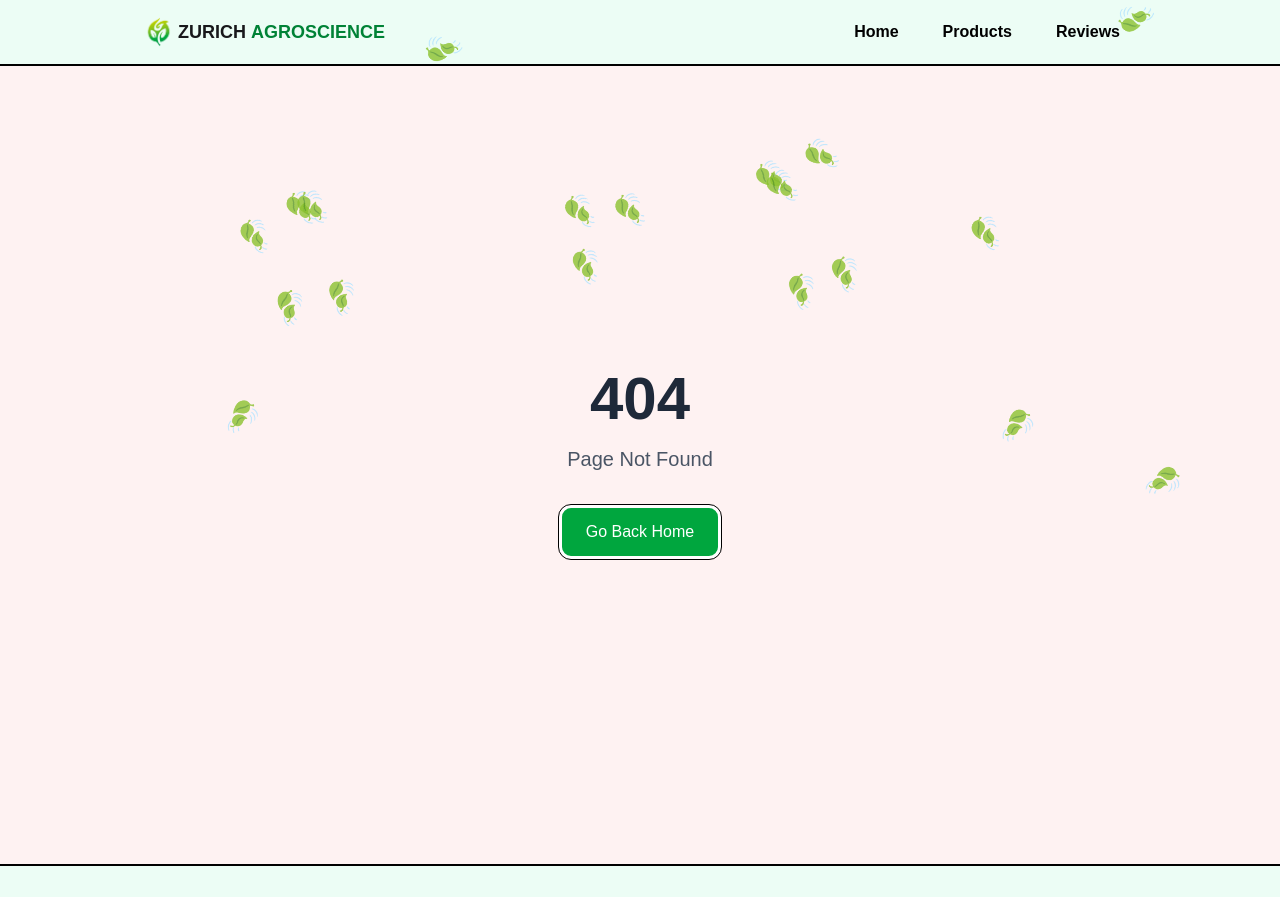
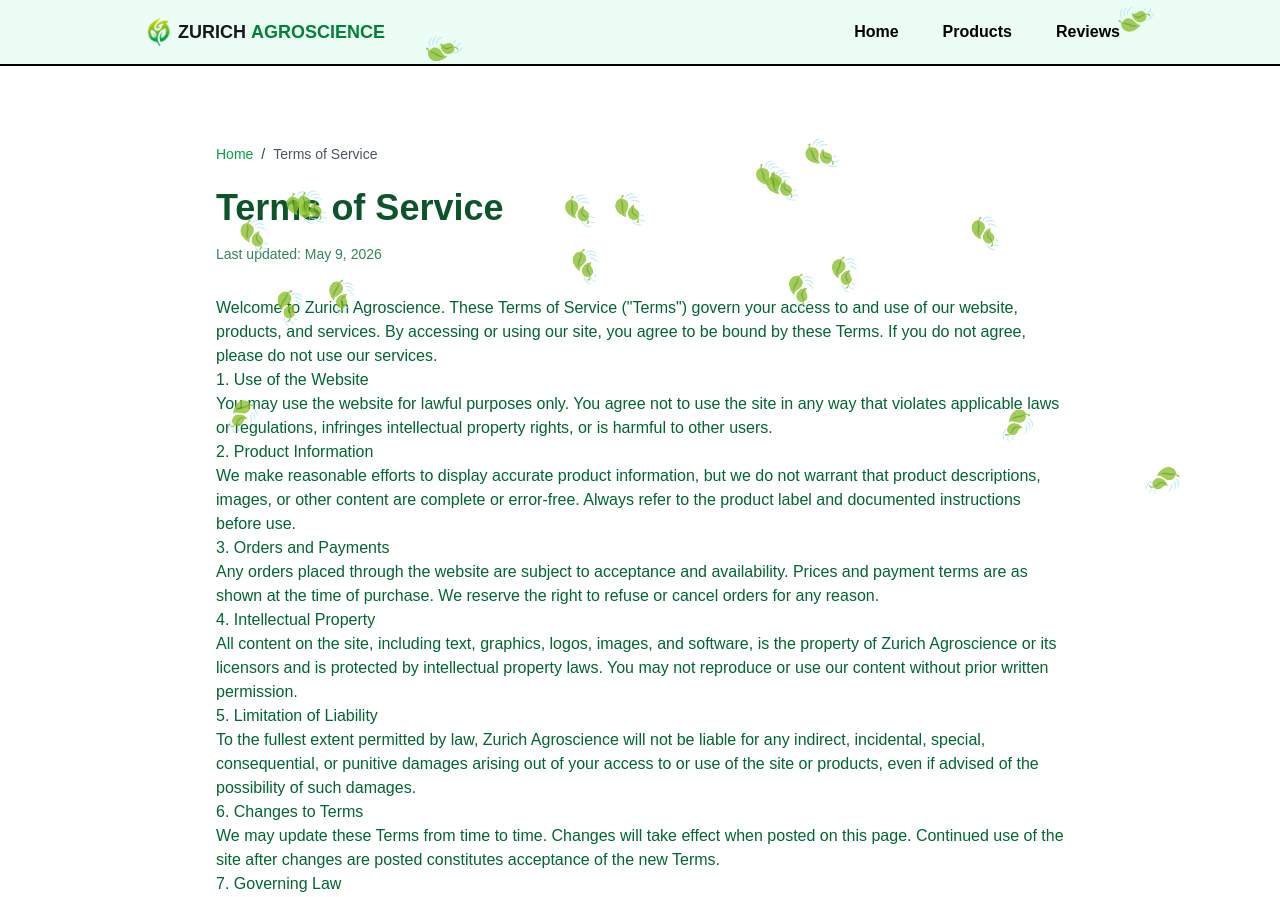
Before and after one commit to janhwiseeds-cloud/zurich-final, a Next.js app: page /terms in a window 1280 px wide. Before the commit this address had no page. Shown: the top 897 px of the page. Built offline with nearby package versions, Linux system fonts and the light colour scheme; a web font is replaced by a local one.

Commit message:
feat: n progress bar and privacy and terms page

```diff
--- a/app/layout.tsx
+++ b/app/layout.tsx
@@ -7,6 +7,7 @@ import Footer from "@/components/Footer";
 import { generateMetadataConfig, siteConfig } from "@/lib/seo";
 import { OrganizationSchema } from "@/components/StructuredData";
 import FallingLeaves from "@/components/FallingLeaves";
+import TopLoader from "@/components/top-loader";
 
 const gabarito = Gabarito({
   subsets: ["latin"],
@@ -57,9 +58,10 @@ export default function RootLayout({
         <meta name="format-detection" content="telephone=no" />
         <OrganizationSchema />
       </head>
-      <body className="min-h-full scroll-smooth flex flex-col pt-16">
+      <body suppressHydrationWarning className="min-h-full scroll-smooth flex flex-col pt-16">
         <Navbar />
         <FallingLeaves />
+        <TopLoader />
         {children}
         <Footer />
       </body>
--- /dev/null
+++ b/app/privacy/page.tsx
@@ -0,0 +1,93 @@
+import { Metadata } from "next";
+import Link from "next/link";
+import { generateMetadataConfig, siteConfig } from "@/lib/seo";
+
+export const metadata: Metadata = {
+  ...generateMetadataConfig({
+    title: "Privacy Policy | Zurich Agroscience",
+    description: "Zurich Agroscience's privacy practices and how we handle your personal data.",
+    url: `${siteConfig.url}/privacy`,
+    type: "website",
+  }),
+  keywords: ["privacy policy", "data protection", "zurich agroscience"],
+};
+
+export default function PrivacyPage() {
+  return (
+    <main className="min-h-screen py-20 bg-white text-green-900">
+      <div className="max-w-4xl mx-auto px-6">
+        <nav className="mb-6 text-sm">
+          <Link href="/" className="text-green-600 hover:underline">
+            Home
+          </Link>
+          <span className="px-2">/</span>
+          <span className="text-gray-600">Privacy Policy</span>
+        </nav>
+
+        <h1 className="text-3xl md:text-4xl font-bold mb-4">Privacy Policy</h1>
+        <p className="text-sm text-green-800/80 mb-8">Last updated: May 9, 2026</p>
+
+        <section className="prose max-w-none text-green-800 mb-8">
+          <p>
+            Zurich Agroscience values your privacy. This Privacy Policy explains how we collect, use,
+            disclose, and protect your personal information when you use our website and services.
+          </p>
+
+          <h2>1. Information We Collect</h2>
+          <p>
+            We may collect personal information that you provide to us directly (such as name, email,
+            phone number, billing/shipping address), as well as information collected automatically (such as
+            IP address, device information, and usage data).
+          </p>
+
+          <h2>2. How We Use Your Information</h2>
+          <p>
+            We use the information to provide and improve our services, process orders, communicate with
+            you, comply with legal obligations, and for marketing purposes where you have consented.
+          </p>
+
+          <h2>3. Cookies and Tracking</h2>
+          <p>
+            We use cookies and similar technologies to enhance user experience, remember preferences, and
+            analyze site traffic. You can manage cookie preferences in your browser settings.
+          </p>
+
+          <h2>4. Sharing and Disclosure</h2>
+          <p>
+            We may share information with service providers, payment processors, shipping partners, and as
+            required by law. We do not sell your personal information to third parties.
+          </p>
+
+          <h2>5. Data Security</h2>
+          <p>
+            We implement reasonable security measures to protect personal information. However, no method
+            of transmission or electronic storage is completely secure.
+          </p>
+
+          <h2>6. Your Rights</h2>
+          <p>
+            Depending on your jurisdiction, you may have rights to access, correct, delete, or restrict the
+            processing of your personal data. Contact us to exercise these rights.
+          </p>
+
+          <h2>7. International Transfers</h2>
+          <p>
+            Your data may be transferred and processed in countries other than your own. We take steps to
+            ensure appropriate safeguards are in place.
+          </p>
+
+          <h2>8. Changes to this Policy</h2>
+          <p>
+            We may update this Privacy Policy periodically. We will post changes on this page with an updated
+            effective date.
+          </p>
+
+          <h2>9. Contact Us</h2>
+          <p>
+            For privacy inquiries, please contact us through the contact page on our website or at hello@xrahman.com.
+          </p>
+        </section>
+      </div>
+    </main>
+  );
+}
--- /dev/null
+++ b/app/terms/page.tsx
@@ -0,0 +1,98 @@
+import { Metadata } from "next";
+import Link from "next/link";
+import { generateMetadataConfig, siteConfig } from "@/lib/seo";
+
+export const metadata: Metadata = {
+  ...generateMetadataConfig({
+    title: "Terms of Service | Zurich Agroscience",
+    description: "The terms and conditions that govern use of the Zurich Agroscience website and services.",
+    url: `${siteConfig.url}/terms`,
+    type: "website",
+  }),
+  keywords: [
+    "terms of service",
+    "terms",
+    "zurich agroscience",
+    "legal",
+  ],
+};
+
+export default function TermsPage() {
+  return (
+    <main className="min-h-screen py-20 bg-white text-green-900">
+      <div className="max-w-4xl mx-auto px-6">
+        <nav className="mb-6 text-sm">
+          <Link href="/" className="text-green-600 hover:underline">
+            Home
+          </Link>
+          <span className="px-2">/</span>
+          <span className="text-gray-600">Terms of Service</span>
+        </nav>
+
+        <h1 className="text-3xl md:text-4xl font-bold mb-4">Terms of Service</h1>
+        <p className="text-sm text-green-800/80 mb-8">Last updated: May 9, 2026</p>
+
+        <section className="prose max-w-none text-green-800 mb-8">
+          <p>
+            Welcome to Zurich Agroscience. These Terms of Service ("Terms") govern your access to and use
+            of our website, products, and services. By accessing or using our site, you agree to be bound
+            by these Terms. If you do not agree, please do not use our services.
+          </p>
+
+          <h2>1. Use of the Website</h2>
+          <p>
+            You may use the website for lawful purposes only. You agree not to use the site in any way that
+            violates applicable laws or regulations, infringes intellectual property rights, or is harmful to
+            other users.
+          </p>
+
+          <h2>2. Product Information</h2>
+          <p>
+            We make reasonable efforts to display accurate product information, but we do not warrant that
+            product descriptions, images, or other content are complete or error-free. Always refer to the
+            product label and documented instructions before use.
+          </p>
+
+          <h2>3. Orders and Payments</h2>
+          <p>
+            Any orders placed through the website are subject to acceptance and availability. Prices and
+            payment terms are as shown at the time of purchase. We reserve the right to refuse or cancel
+            orders for any reason.
+          </p>
+
+          <h2>4. Intellectual Property</h2>
+          <p>
+            All content on the site, including text, graphics, logos, images, and software, is the property
+            of Zurich Agroscience or its licensors and is protected by intellectual property laws. You may
+            not reproduce or use our content without prior written permission.
+          </p>
+
+          <h2>5. Limitation of Liability</h2>
+          <p>
+            To the fullest extent permitted by law, Zurich Agroscience will not be liable for any indirect,
+            incidental, special, consequential, or punitive damages arising out of your access to or use of
+            the site or products, even if advised of the possibility of such damages.
+          </p>
+
+          <h2>6. Changes to Terms</h2>
+          <p>
+            We may update these Terms from time to time. Changes will take effect when posted on this page.
+            Continued use of the site after changes are posted constitutes acceptance of the new Terms.
+          </p>
+
+          <h2>7. Governing Law</h2>
+          <p>
+            These Terms are governed by the laws applicable in the jurisdiction where Zurich Agroscience is
+            incorporated, without regard to conflict of law principles.
+          </p>
+
+          <h2>8. Contact</h2>
+          <p>
+            If you have questions about these Terms, please contact us through the channels listed on the
+            website or at hello@xrahman.com.
+          </p>
+        </section>
+      </div>
+    </main>
+  );
+}
--- /dev/null
+++ b/components/top-loader.tsx
@@ -0,0 +1,13 @@
+"use client";
+
+import NextTopLoader from "nextjs-toploader";
+
+export default function TopLoader() {
+  return (
+    <NextTopLoader
+      color="#16a34a"
+      height={3}
+      showSpinner={false}
+    />
+  );
+}
--- a/package.json
+++ b/package.json
@@ -13,6 +13,7 @@
     "framer-motion": "^12.38.0",
     "lucide-react": "^0.562.0",
     "next": "16.1.1",
+    "nextjs-toploader": "^3.9.17",
     "react": "19.2.3",
     "react-dom": "19.2.3",
     "tailwind-merge": "^3.4.0"
```
Also changed, not shown: 1 other file (tests, documents, lock files or other folders).
